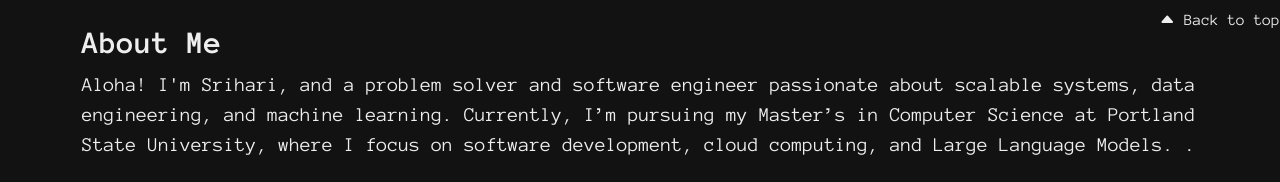
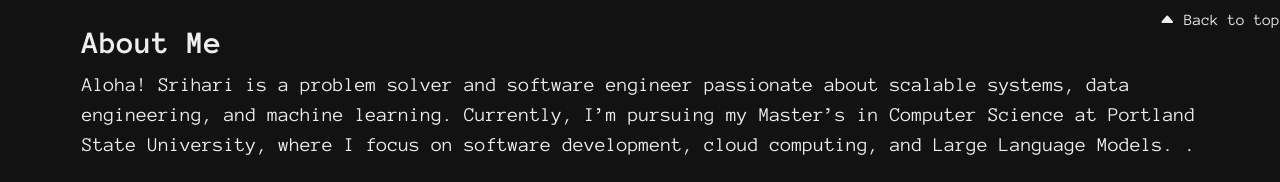
Before and after one commit to SrihariTadala/my-portfolio, a React (Create React App) app: page / in a window 1280 px wide. Shown: the part 768-950 px from the top of the page. Built offline with nearby package versions, Linux system fonts and the light colour scheme.

Commit message:
Update App.js

```diff
--- a/src/App.js
+++ b/src/App.js
@@ -105,7 +105,7 @@ function App() {
 				<section id="about" className="mt-3">
 					<h2>About Me</h2>
 					<p className="lead">
-  Aloha! I'm Srihari, and a problem solver and software engineer passionate about scalable systems, data engineering, and machine learning. Currently, I’m pursuing my Master’s in Computer Science at Portland State University, where I focus on software development, cloud computing, and Large Language Models.
+  Aloha! Srihari is a problem solver and software engineer passionate about scalable systems, data engineering, and machine learning. Currently, I’m pursuing my Master’s in Computer Science at Portland State University, where I focus on software development, cloud computing, and Large Language Models.
   .
 </p>
 <p className="lead">
```
